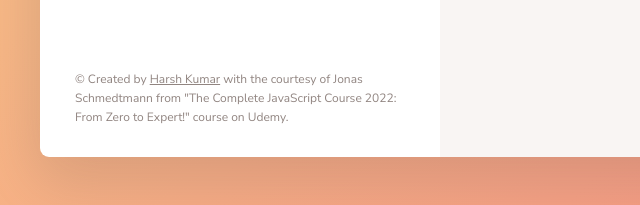
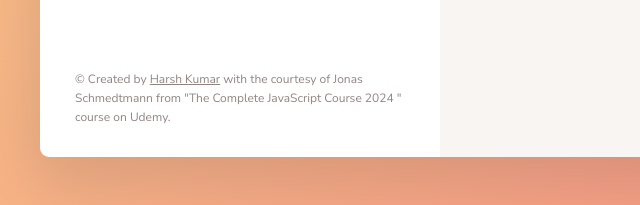
Before and after one commit to Harsh-Indian/forkify_2, a website built with Parcel: page index.html in a window 1280 px wide. Shown: the part 1064-1269 px from the top of the page, 0-640 px from the left. Built offline with nearby package versions, Linux system fonts and the light colour scheme.

Commit message:
small changes

```diff
--- a/index.html
+++ b/index.html
@@ -80,7 +80,7 @@
             >Harsh Kumar</a
           >
           with the courtesy of Jonas Schmedtmann from "The Complete JavaScript
-          Course 2022: From Zero to Expert!" course on Udemy.
+          Course 2024 " course on Udemy.
         </p>
       </div>
       <div class="recipe">
```
